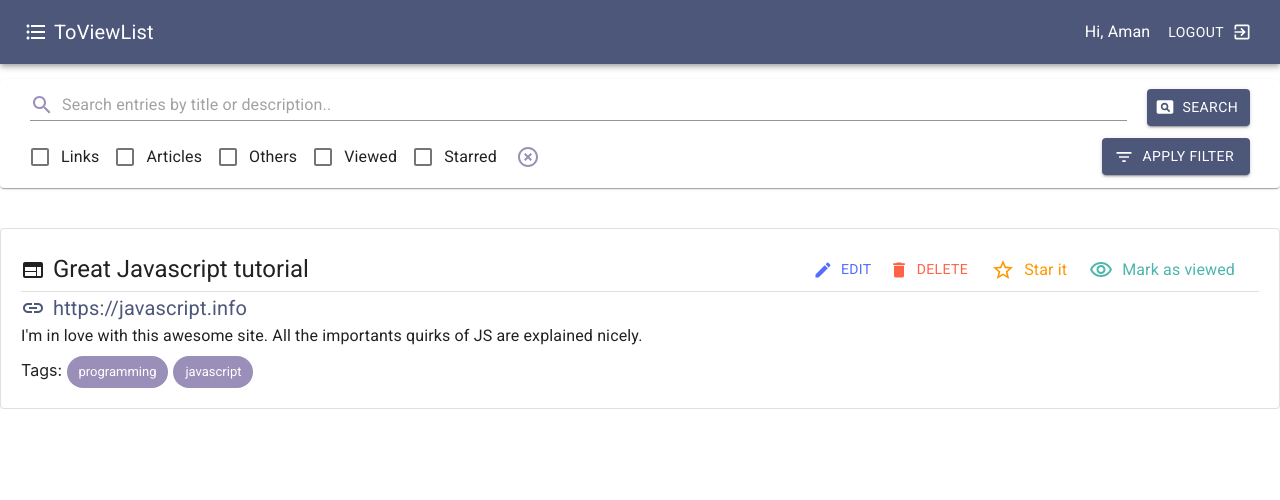
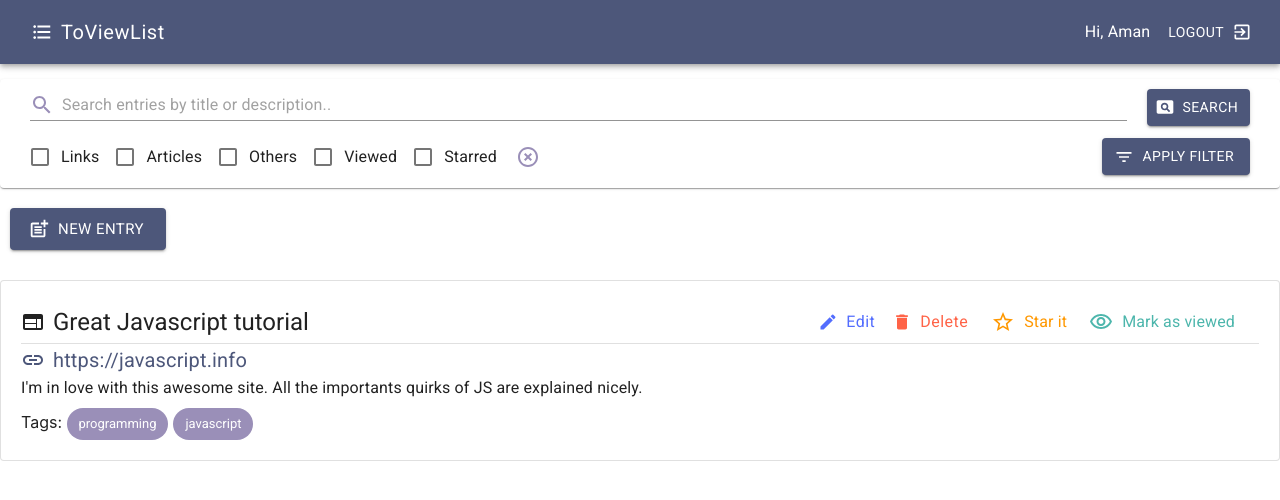
Before and after one commit to amand33p/to-view-list, a React (Create React App) app in the folder client/: page / in a window 1280 px wide. Shown: the top 500 px of the page. Built offline with nearby package versions, Linux system fonts and the light colour scheme.

Commit message:
improved design

```diff
--- a/client/src/components/Card.js
+++ b/client/src/components/Card.js
@@ -27,7 +27,7 @@ import DeleteIcon from '@material-ui/icons/Delete';
 
 const useStyles = makeStyles((theme) => ({
   root: {
-    marginTop: 40,
+    marginTop: 20,
     padding: 20,
   },
   cardTitle: {
@@ -69,6 +69,8 @@ const useStyles = makeStyles((theme) => ({
   },
   delete: {
     color: '#ff6347',
+    textTransform: 'capitalize',
+    fontSize: 16,
     '&:hover': {
       backgroundColor: '#ffe8e4',
     },
@@ -76,6 +78,8 @@ const useStyles = makeStyles((theme) => ({
   },
   edit: {
     color: '#536dfe',
+    fontSize: 16,
+    textTransform: 'capitalize',
     '&:hover': {
       backgroundColor: '#eff1ff',
     },
--- a/client/src/components/NavBar.js
+++ b/client/src/components/NavBar.js
@@ -1,4 +1,5 @@
 import React, { useState } from 'react';
+import { Link as RouterLink } from 'react-router-dom';
 
 import {
   AppBar,
@@ -24,11 +25,12 @@ const useStyles = makeStyles((theme) => ({
   title: {
     flexGrow: 1,
   },
-  navIcon: {
-    marginRight: 6,
-  },
   user: {
     marginRight: 10,
+  },
+  titleButton: {
+    textTransform: 'capitalize',
+    fontSize: 20,
   },
 }));
 
@@ -52,10 +54,18 @@ const NavBar = () => {
     <div className={classes.root}>
       <AppBar position="static">
         <Toolbar>
-          <FormatListBulletedIcon className={classes.navIcon} />
-          <Typography variant="h6" className={classes.title}>
-            ToViewList
-          </Typography>
+          <div className={classes.title}>
+            <Button
+              component={RouterLink}
+              to="/"
+              startIcon={<FormatListBulletedIcon fontSize="large" />}
+              color="inherit"
+              className={classes.titleButton}
+              size="large"
+            >
+              ToViewList
+            </Button>
+          </div>
 
           {isMobile ? (
             <>
--- a/client/src/components/Routes.js
+++ b/client/src/components/Routes.js
@@ -1,11 +1,12 @@
 import React from 'react';
-import { Switch, Route } from 'react-router-dom';
+import { Switch, Route, Link as RouterLink } from 'react-router-dom';
 import Search from './Search';
 import Filter from './Filter';
 import EntriesDisplay from './EntriesDisplay';
 import AddUpdateForm from './AddUpdateForm';
 
-import { Paper } from '@material-ui/core';
+import { Paper, Button } from '@material-ui/core';
+import PostAddIcon from '@material-ui/icons/PostAdd';
 
 const Routes = () => {
   return (
@@ -15,6 +16,17 @@ const Routes = () => {
           <Search />
           <Filter />
         </Paper>
+        <Button
+          component={RouterLink}
+          to="/add_update"
+          style={{ margin: 10, marginTop: 20 }}
+          size="large"
+          variant="contained"
+          color="primary"
+          startIcon={<PostAddIcon />}
+        >
+          New Entry
+        </Button>
         <EntriesDisplay />
       </Route>
       <Route exact path="/add_update">
```
